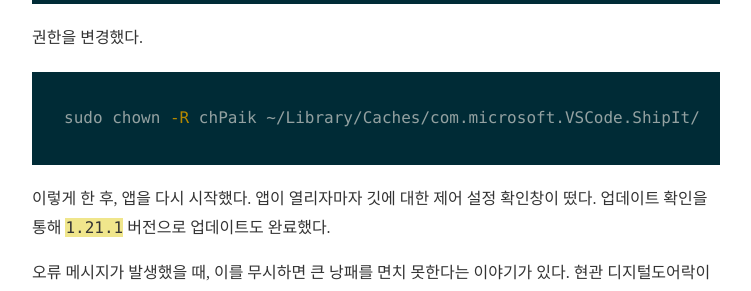
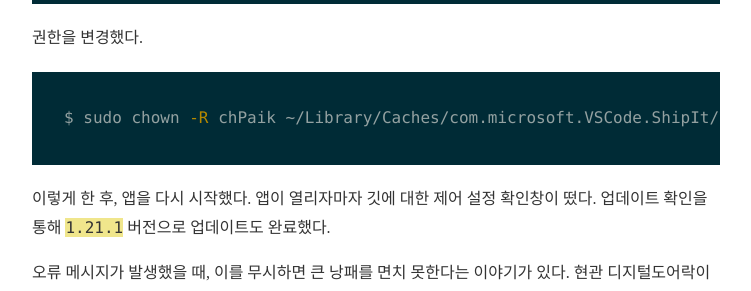
Before and after one commit to paikwiki/paikwiki.github.io, a Jekyll site: the page built from _posts/2018-03-27-vs-code-permission-issue.md, in a window 1280 px wide. Shown: the part 834-1125 px from the top of the page, without its empty margins (264-1015 px from the left). Built offline with Jekyll 4.4.1, drawn with Linux system fonts in a browser that asks for light colours; some web fonts are replaced.

Commit message:
Fix typo

````diff
--- a/_posts/2018-03-27-vs-code-permission-issue.md
+++ b/_posts/2018-03-27-vs-code-permission-issue.md
@@ -24,7 +24,7 @@ root
 권한을 변경했다.
 
 ```sh
-sudo chown -R chPaik ~/Library/Caches/com.microsoft.VSCode.ShipIt/
+$ sudo chown -R chPaik ~/Library/Caches/com.microsoft.VSCode.ShipIt/
 ```
 
 이렇게 한 후, 앱을 다시 시작했다. 앱이 열리자마자 깃에 대한 제어 설정 확인창이 떴다. 업데이트 확인을 통해 `1.21.1` 버전으로 업데이트도 완료했다.
````
